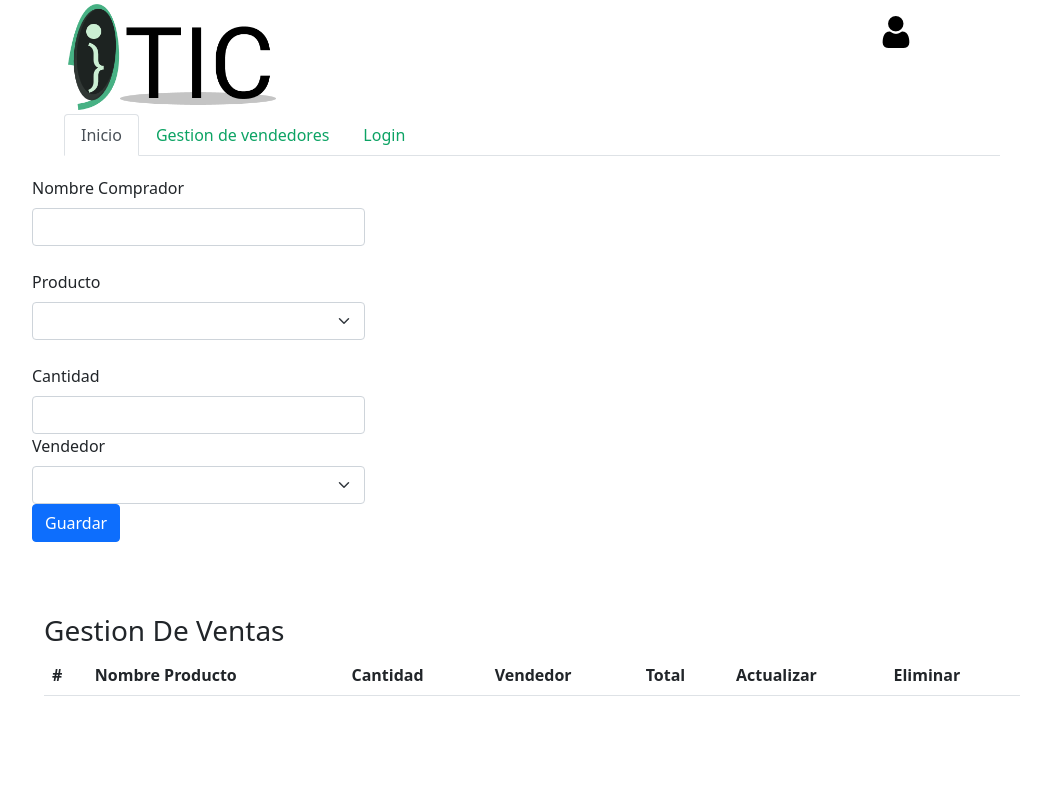
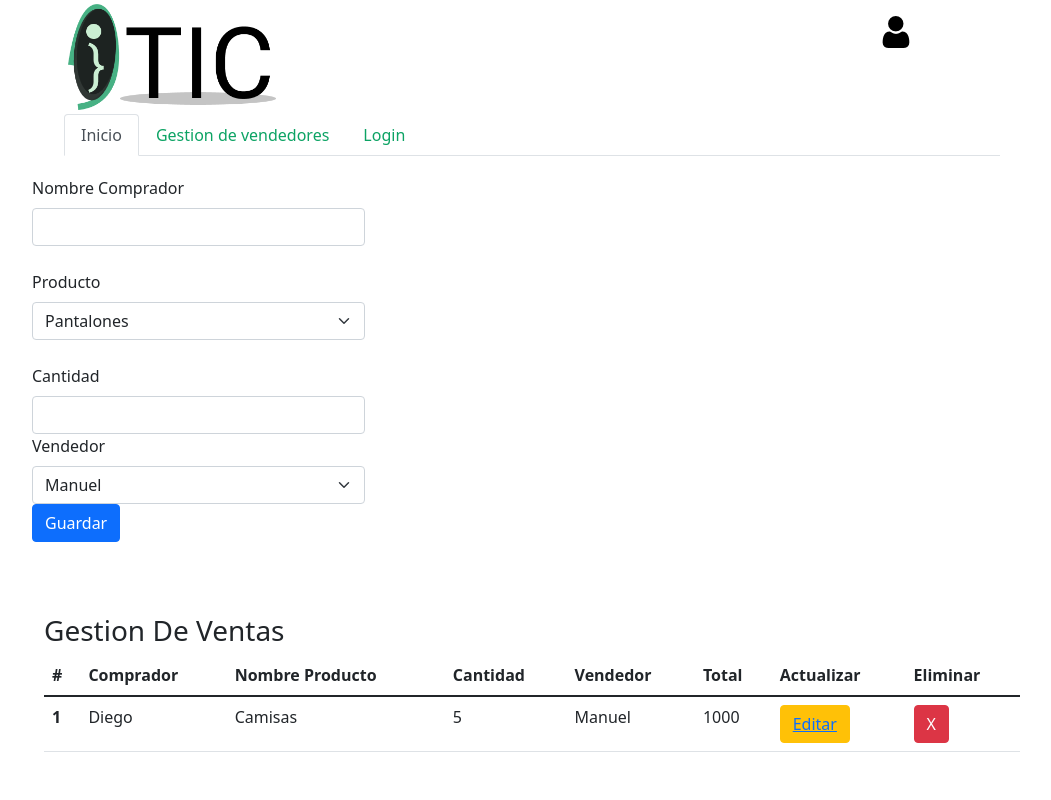
Before and after one commit to VivianaMurillom/Proyecto-MinTic, a React (Create React App) app: page /pag in a window 1280 px wide. Shown: the top 800 px of the page, without its empty margins (108-1159 px from the left). Built offline with nearby package versions, Linux system fonts and the light colour scheme.

Commit message:
gr
gestionventas

```diff
--- a/src/producto/componente/lista-productos.js
+++ b/src/producto/componente/lista-productos.js
@@ -95,12 +95,13 @@ render(){
     }];
 
 return(
+
+        // datos.map((producto)=>(<option> {producto.nombreP}</option>))
     <div className="row">
-        {datos.map((producto)=>(<Producto producto={producto}/>))}
-        {/* {<Lista_Productos producto={datos}/>}  */}
+        { datos.map((producto)=>(
+        <Producto producto={producto} />))}
     </div>
 
 );
-}
-}
+} }
 export default Lista_Productos
--- a/src/ventas/components/ListaVentas.js
+++ b/src/ventas/components/ListaVentas.js
@@ -11,9 +11,32 @@ class GestVend extends React.Component {
 
         super(props)
         this.state = {
-            datos:[],
-            vendedores: [],
-            ventas:[]
+            datos:[{
+                "id": 1,
+                "nombreP": "Pantalones",
+                "cantidad": 3,
+                "precio": 15000,
+                "image":"https://m.media-amazon.com/images/I/61qMt8YrVtL._AC_UY445_.jpg"
+            },
+            {                "id": 2,
+                "nombreP": "Camisas",
+                "cantidad": 2,
+                "precio": 10000,
+                "image":"https://contents.mediadecathlon.com/p1786958/k$2b0a8a97ea3b1154f2f3734009451fe2/pantalon-de-montana-y-trekking-viaje-de-hombre-forclaz-travel-100-gris.jpg?&f=452x452"
+            }],
+            vendedores: [{
+            "id": 1,
+            "nombreVendedor": "Manuel"},
+            {
+            "id": 2,
+            "nombreVendedor": "Cristian"}
+            ],
+            ventas:[{"id":1,
+            "nombreComprador":"Diego",
+            "producto":"Camisas",
+            "cantidad":5,
+            "nombreVendedor":"Manuel",
+            "precio":1000}]
         }
     }
 
@@ -48,12 +71,14 @@ class GestVend extends React.Component {
                                 <input type="text" class="form-control" ></input>
                             </div> <br></br>
 
+
                             <div class="col-sm-4">
                                 <label for="inputState" class="form-label">Producto</label>
                                 <select id="inputState" class="form-select">
-                                    {this.state.datos.map((productos) => {
+                                {/* <Lista_Productos></Lista_Productos> */}
+                                {this.state.datos.map((prod) => {
                                         return (
-                                            <option>{productos.nombreP}</option>
+                                            <option>{prod.nombreP}</option>
                                         )
                                     })}
                                 </select>
@@ -69,7 +94,7 @@ class GestVend extends React.Component {
 
                                     {this.state.vendedores.map((vendedor) => {
                                         return (
-                                            <option>{vendedor.nombre}</option>
+                                            <option>{vendedor.nombreVendedor}</option>
                                         )
                                     })}
                                 </select>
@@ -96,6 +121,7 @@ class GestVend extends React.Component {
                                     <thead>
                                         <tr>
                                             <th scope="col">#</th>
+                                            <th scope="col">Comprador</th>
                                             <th scope="col">Nombre Producto</th>
                                             <th scope="col">Cantidad</th>
                                             <th scope="col">Vendedor</th>
@@ -105,14 +131,15 @@ class GestVend extends React.Component {
                                         </tr>
                                     </thead>
                                     <tbody>
-                                        {this.state.datos.map((exercise) => {
+                                        {this.state.ventas.map((exercise) => {
                                             return (
                                                 <tr>
                                                     <th scope="row">1</th>
-                                                    <td>{exercise.nombreP}</td>
+                                                    <td>{exercise.nombreComprador}</td>
+                                                    <td>{exercise.producto}</td>
                                                     <td>{exercise.cantidad}</td>
-                                                    <td>Vendedor</td>
-                                                    <td>{exercise.precio * exercise.cantidad}</td>
+                                                    <td>{exercise.nombreVendedor}</td>
+                                                    <td>{exercise.precio}</td>
                                                     <td><button type="button" class="btn btn-warning"><Link to="/updateVd">Editar</Link><a href="./FormH7.html"> </a></button></td>
                                                     <td><button type="button" class="btn btn-danger"> X </button></td>
                                                 </tr>
```
